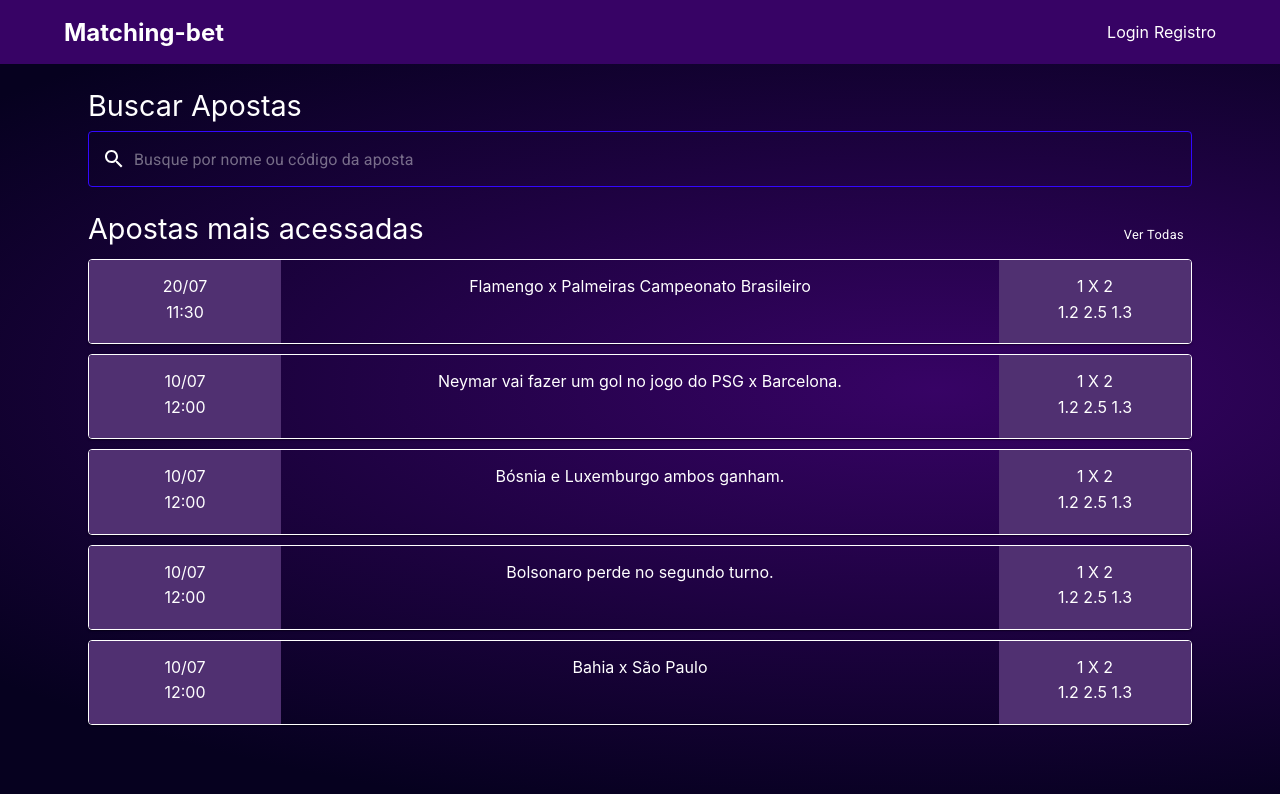
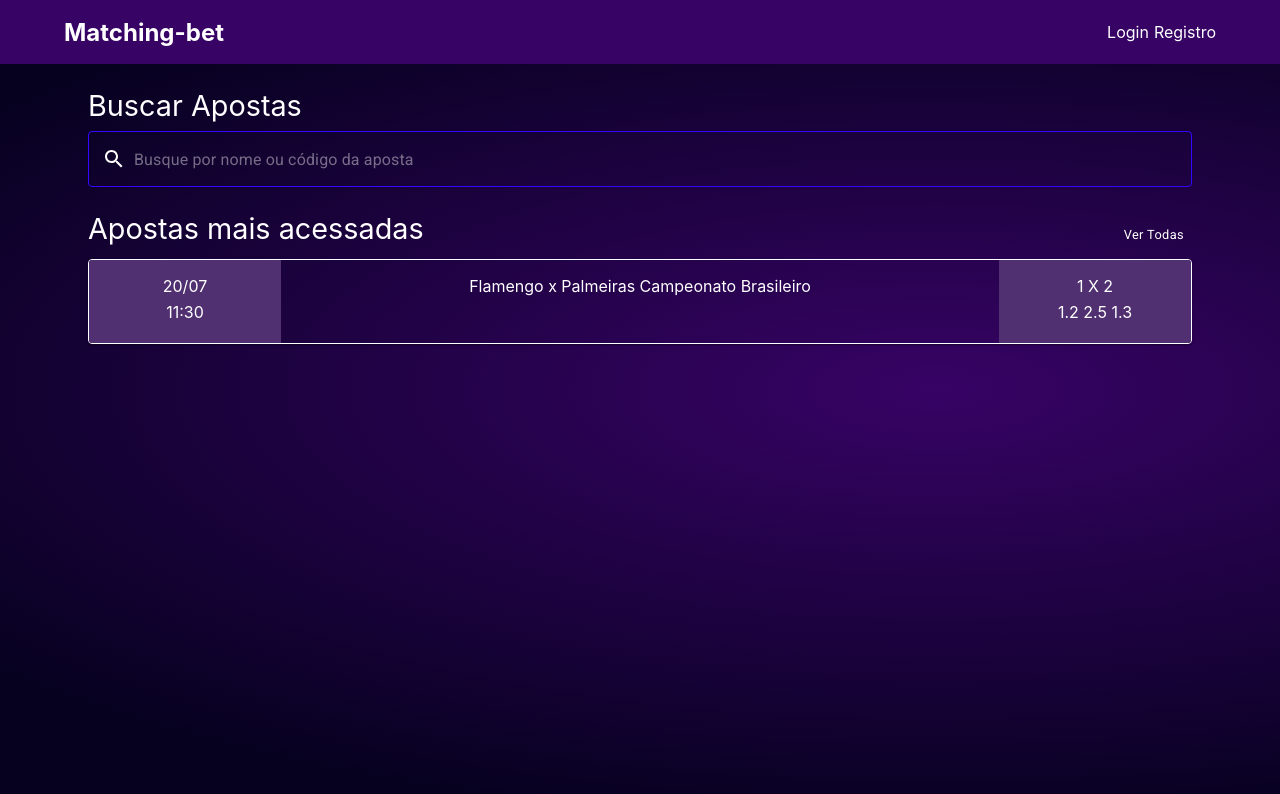
Before and after one commit to matchingbet/web, a Next.js app: page / in a window 1280 px wide. Shown: the top 794 px of the page. Built offline with nearby package versions, Linux system fonts and the light colour scheme.

Commit message:
adding call to most requested bets on home

```diff
--- a/src/components/most-requested-bets/bet-card.tsx
+++ b/src/components/most-requested-bets/bet-card.tsx
@@ -27,7 +27,7 @@ const StyledBox = styled(Box)({
   padding: "1rem .3rem",
   width: "40vw",
   textAlign: "center",
-  ":first-child": {
+  ":first-of-type": {
     backgroundColor: "#503071",
     maxWidth: "15vw",
     width: "10rem",
--- a/src/components/most-requested-bets/index.tsx
+++ b/src/components/most-requested-bets/index.tsx
@@ -7,114 +7,13 @@ const StyledBetsList = styled("div")({
   flexDirection: "column",
 });
 
-export default function MostRequestedBets() {
-  const mostRequestedBets: Array<BetCardProps> = [
-    {
-      id: 0,
-      title: "Flamengo x Palmeiras Campeonato Brasileiro",
-      date: "20/07",
-      hour: "11:30",
-      odds: ""
-    },
-    {
-      id: 0,
-      title: "Neymar vai fazer um gol no jogo do PSG x Barcelona.",
-      date: "10/07",
-      hour: "12:00",
-      odds: ""
-    },
-    {
-      id: 0,
-      title: "Bósnia e Luxemburgo ambos ganham.",
-      date: "10/07",
-      hour: "12:00",
-      odds: ""
-    },
-    {
-      id: 0,
-      title: "Bolsonaro perde no segundo turno.",
-      date: "10/07",
-      hour: "12:00",
-      odds: ""
-    },
-    {
-      id: 0,
-      title: "Bahia x São Paulo",
-      date: "10/07",
-      hour: "12:00",
-      odds: ""
-    },
-    {
-      id: 0,
-      title: "Flamengo x Palmeiras Campeonato Brasileiro",
-      date: "20/07",
-      hour: "11:30",
-      odds: ""
-    },
-    {
-      id: 0,
-      title: "Neymar vai fazer um gol no jogo do PSG x Barcelona.",
-      date: "10/07",
-      hour: "12:00",
-      odds: ""
-    },
-    {
-      id: 0,
-      title: "Bósnia e Luxemburgo ambos ganham.",
-      date: "10/07",
-      hour: "12:00",
-      odds: ""
-    },
-    {
-      id: 0,
-      title: "Bolsonaro perde no segundo turno.",
-      date: "10/07",
-      hour: "12:00",
-      odds: ""
-    },
-    {
-      id: 0,
-      title: "Bahia x São Paulo",
-      date: "10/07",
-      hour: "12:00",
-      odds: ""
-    },
-    {
-      id: 0,
-      title: "Flamengo x Palmeiras Campeonato Brasileiro",
-      date: "20/07",
-      hour: "11:30",
-      odds: ""
-    },
-    {
-      id: 0,
-      title: "Neymar vai fazer um gol no jogo do PSG x Barcelona.",
-      date: "10/07",
-      hour: "12:00",
-      odds: ""
-    },
-    {
-      id: 0,
-      title: "Bósnia e Luxemburgo ambos ganham.",
-      date: "10/07",
-      hour: "12:00",
-      odds: ""
-    },
-    {
-      id: 0,
-      title: "Bolsonaro perde no segundo turno.",
-      date: "10/07",
-      hour: "12:00",
-      odds: ""
-    },
-    {
-      id: 0,
-      title: "Bahia x São Paulo",
-      date: "10/07",
-      hour: "12:00",
-      odds: ""
-    },
-  ];
+interface MostRequestedBetsProps {
+  mostRequestedBets: Array<BetCardProps>;
+}
+
+function MostRequestedBets({ mostRequestedBets }: MostRequestedBetsProps) {
+
+  console.log(mostRequestedBets)
 
   return (
     <StyledBetsList>
@@ -124,3 +23,5 @@ export default function MostRequestedBets() {
     </StyledBetsList>
   );
 }
+
+export default MostRequestedBets;
--- a/src/pages/index.tsx
+++ b/src/pages/index.tsx
@@ -1,4 +1,4 @@
-import type { NextPage } from "next";
+import type {NextPage} from "next";
 import Head from "next/head";
 
 import Header from "../components/Header";
@@ -9,7 +9,8 @@ import HomePageItem from "../components/home-page-item";
 import MostRequestedBets from "../components/most-requested-bets";
 import SearchBets from "../components/search-bets";
 
-import { createTheme, ThemeProvider } from "@mui/material/styles";
+import {createTheme, ThemeProvider} from "@mui/material/styles";
+import BetCardProps from "../models/BetCardProps";
 
 const theme = createTheme({
     typography: {
@@ -42,19 +43,41 @@ theme.typography.h1 = {
     color: "white",
 };
 
-const Home: NextPage = () => {
+export async function getStaticProps() {
+    const mostRequestedBets: Array<BetCardProps> = [
+        {
+            id: 0,
+            title: "Flamengo x Palmeiras Campeonato Brasileiro",
+            date: "20/07",
+            hour: "11:30",
+            odds: ""
+        }
+    ];
+
+    return {
+        props: {
+            mostRequestedBets,
+        },
+    }
+}
+
+interface HomePageProps {
+  mostRequestedBets: Array<BetCardProps>;
+}
+
+const Home: NextPage<HomePageProps> = ({mostRequestedBets}) => {
     return (
         <ThemeProvider theme={theme}>
             <Head>
                 <title>Matchingbet</title>
-        <meta name="description" content="Generated by create next app" />
-        <link rel="icon" href="/favicon.ico" />
+                <meta name="description" content="Generated by create next app"/>
+                <link rel="icon" href="/favicon.ico"/>
             </Head>
 
-      <Header />
+            <Header/>
             <Container>
                 <HomePageItem title="Buscar Apostas">
-          <SearchBets />
+                    <SearchBets/>
                 </HomePageItem>
 
                 <HomePageItem
@@ -62,7 +85,7 @@ const Home: NextPage = () => {
                     showSeeMore={true}
                     seeMoreHandler={() => console.log("cliquei em ver todas")}
                 >
-          <MostRequestedBets />
+                    <MostRequestedBets mostRequestedBets={mostRequestedBets}/>
                 </HomePageItem>
             </Container>
 
```
Lines whose indentation alone changed are shown as unchanged.
